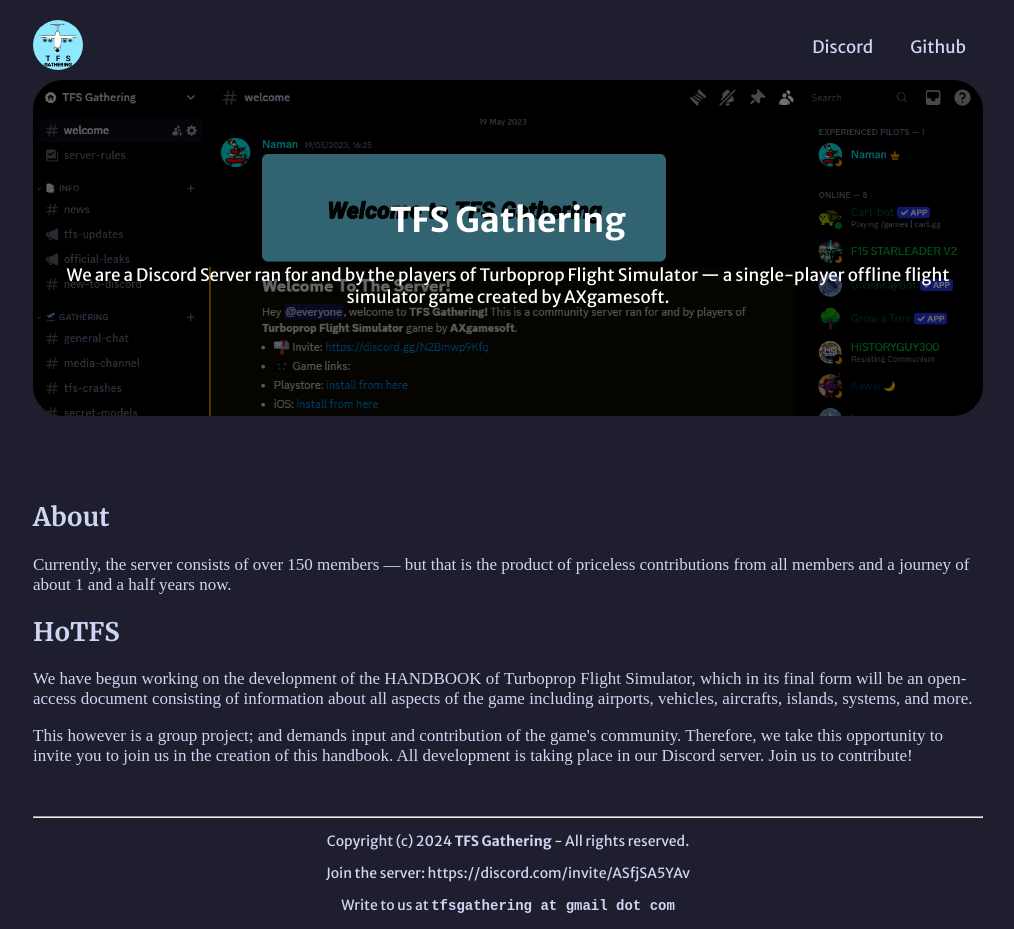
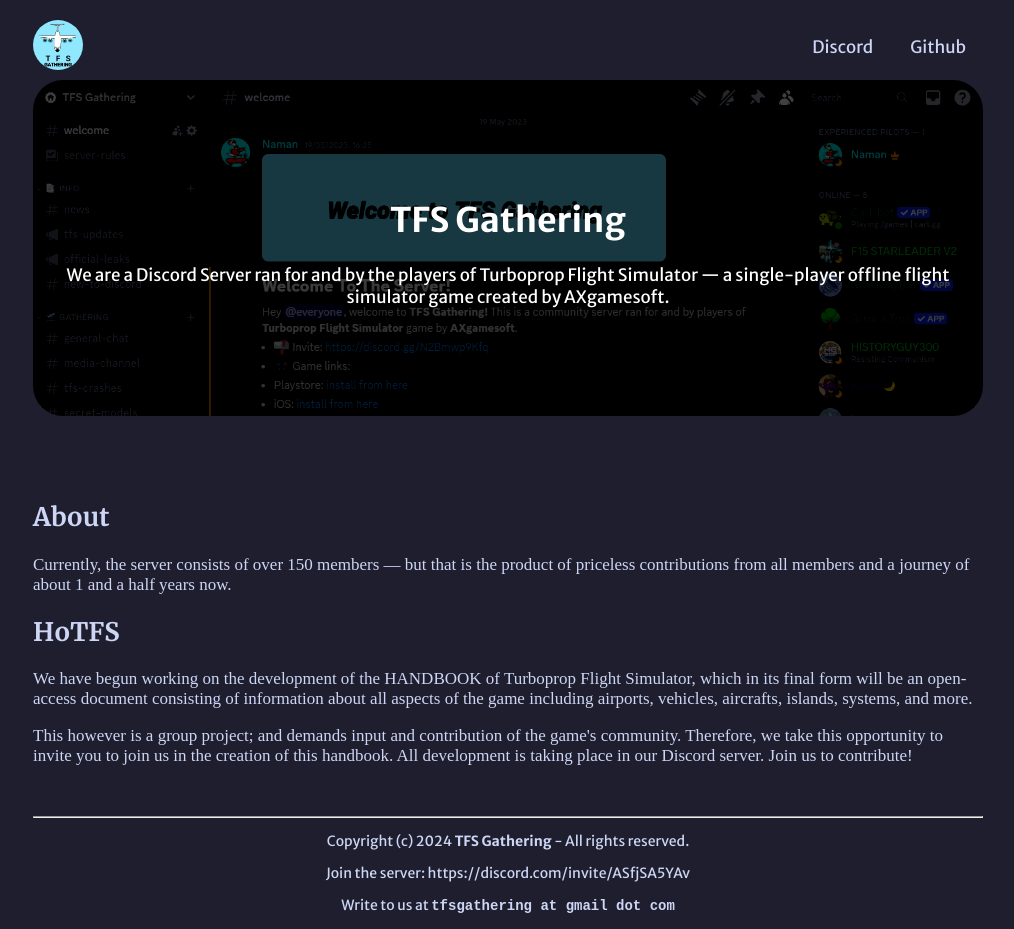
Before and after one commit to tfsgathering/tfsg, a plain HTML site: page index.html in a window 1280 px wide. Shown: the whole page, without its empty margins (132-1146 px from the left). Drawn offline with Linux system fonts and the light colour scheme; a web font is replaced by a local one.

Commit message:
Initial upload

```diff
--- a/style.css
+++ b/style.css
@@ -125,7 +125,7 @@ footer {
 }
 
 .hero__section img {
-	filter: brightness(.45) contrast(1.25);
+	filter: brightness(.3) contrast(1.25);
 	border-radius: 30px
 }
 
```
